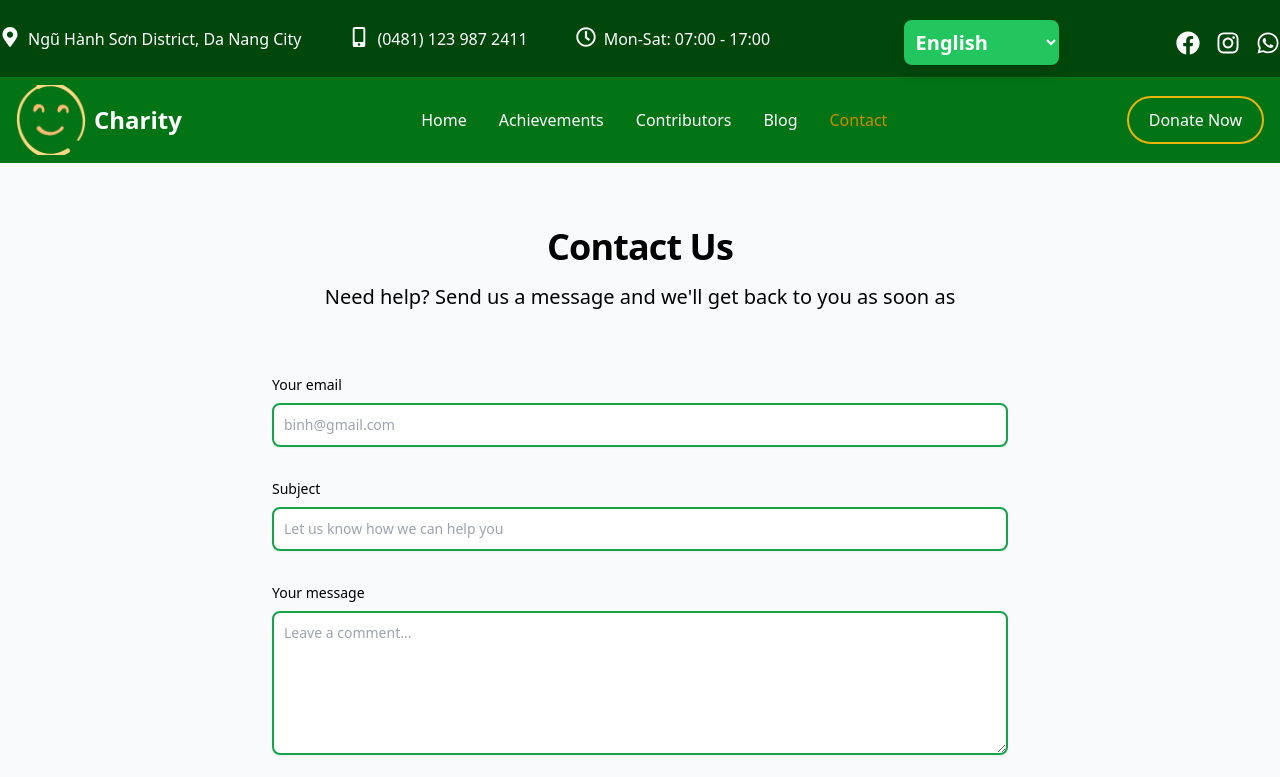
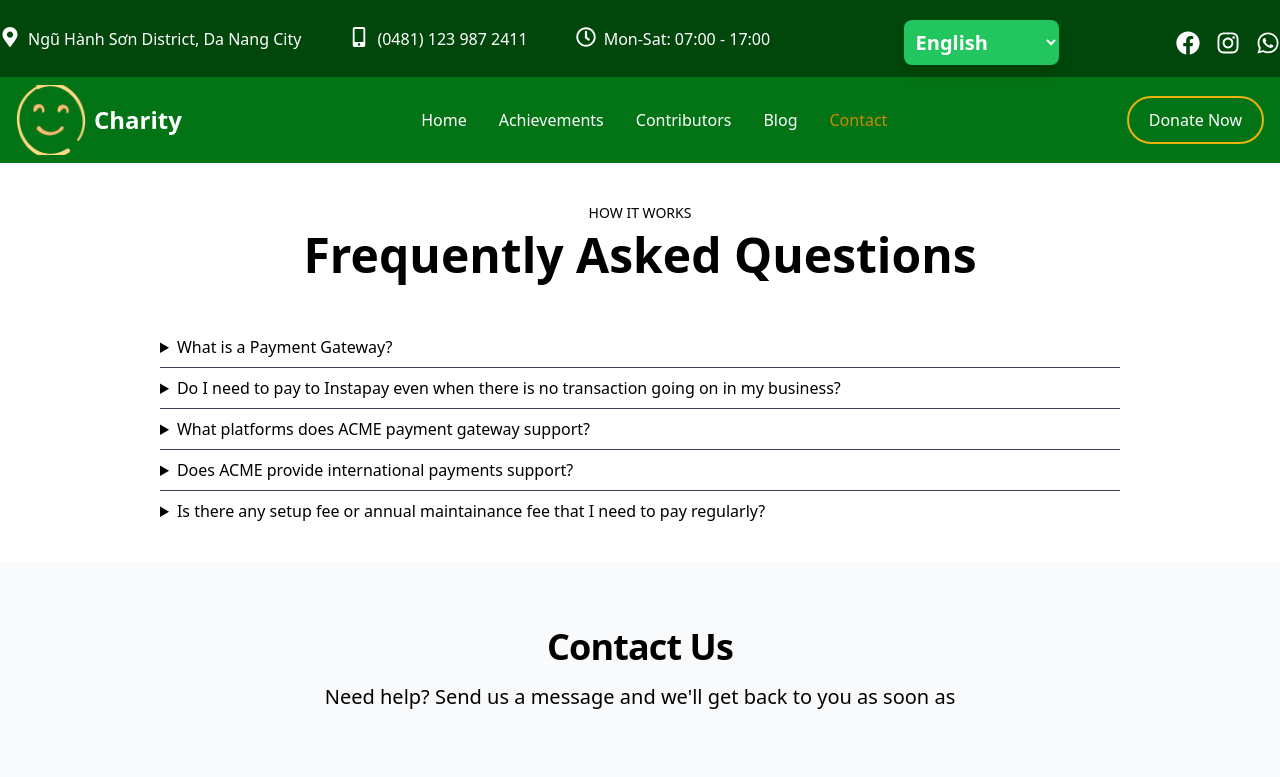
Before and after one commit to binhitdn/CharityWebG4, a Next.js app: page /contact in a window 1280 px wide. Shown: the top 777 px of the page. Built offline with nearby package versions, Linux system fonts and the light colour scheme.

Commit message:
fix: add questions section

```diff
--- a/src/pages/contact/index.js
+++ b/src/pages/contact/index.js
@@ -3,6 +3,47 @@ import React from "react";
 function Contact() {
   return (
     <div>
+      <section className="dark:bg-green-400 dark:text-gray-100">
+        <div className="container flex flex-col justify-center p-4 mx-auto md:p-8">
+          <p className="p-2 text-sm font-medium tracki text-center uppercase">How it works</p>
+          <h2 className="mb-12 text-4xl font-bold leadi text-center sm:text-5xl">Frequently Asked Questions</h2>
+          <div className="flex flex-col divide-y sm:px-8 lg:px-12 xl:px-32 divide-gray-700">
+            <details>
+              <summary className="py-2 outline-none cursor-pointer focus:underline">What is a Payment Gateway?</summary>
+              <div className="px-4 pb-4">
+                <p>Lorem ipsum dolor sit amet consectetur adipisicing elit. Unde neque in fugiat magni, quas animi enim veritatis deleniti ex. Impedit.</p>
+              </div>
+            </details>
+            <details>
+              <summary className="py-2 outline-none cursor-pointer focus:underline">Do I need to pay to Instapay even when there is no transaction going on in my business?</summary>
+              <div className="px-4 pb-4">
+                <p>Lorem ipsum dolor sit amet consectetur adipisicing elit. Est aspernatur quae, eos explicabo odit minima libero veniam similique quibusdam doloribus facilis ipsa accusantium vel maiores corrupti! Libero voluptate a doloribus?</p>
+              </div>
+            </details>
+            <details>
+              <summary className="py-2 outline-none cursor-pointer focus:underline">What platforms does ACME payment gateway support?</summary>
+              <div className="px-4 pb-4 space-y-2">
+                <p>Lorem ipsum dolor sit amet consectetur adipisicing elit. Ut voluptates aspernatur dolores in consequatur doloremque inventore reprehenderit, consequuntur perspiciatis architecto.</p>
+                <p>Sed consectetur quod tenetur! Voluptatibus culpa incidunt veritatis velit quasi cupiditate unde eaque! Iure, voluptatibus autem eaque unde possimus quae.</p>
+              </div>
+            </details>
+            <details>
+              <summary className="py-2 outline-none cursor-pointer focus:underline">Does ACME provide international payments support?</summary>
+              <div className="px-4 pb-4 space-y-2">
+                <p>Lorem ipsum dolor sit amet consectetur adipisicing elit. Ut voluptates aspernatur dolores in consequatur doloremque inventore reprehenderit, consequuntur perspiciatis architecto.</p>
+                <p>Sed consectetur quod tenetur! Voluptatibus culpa incidunt veritatis velit quasi cupiditate unde eaque! Iure, voluptatibus autem eaque unde possimus quae.</p>
+              </div>
+            </details>
+            <details>
+              <summary className="py-2 outline-none cursor-pointer focus:underline">Is there any setup fee or annual maintainance fee that I need to pay regularly?</summary>
+              <div className="px-4 pb-4 space-y-2">
+                <p>Lorem ipsum dolor sit amet consectetur adipisicing elit. Ut voluptates aspernatur dolores in consequatur doloremque inventore reprehenderit, consequuntur perspiciatis architecto.</p>
+                <p>Sed consectetur quod tenetur! Voluptatibus culpa incidunt veritatis velit quasi cupiditate unde eaque! Iure, voluptatibus autem eaque unde possimus quae.</p>
+              </div>
+            </details>
+          </div>
+        </div>
+      </section>
       <section className="bg-gray-50">
         <div className="py-8 lg:py-16 px-4 mx-auto max-w-screen-md">
           <h2 className="mb-4 text-4xl tracking-tight font-extrabold text-center">
```
